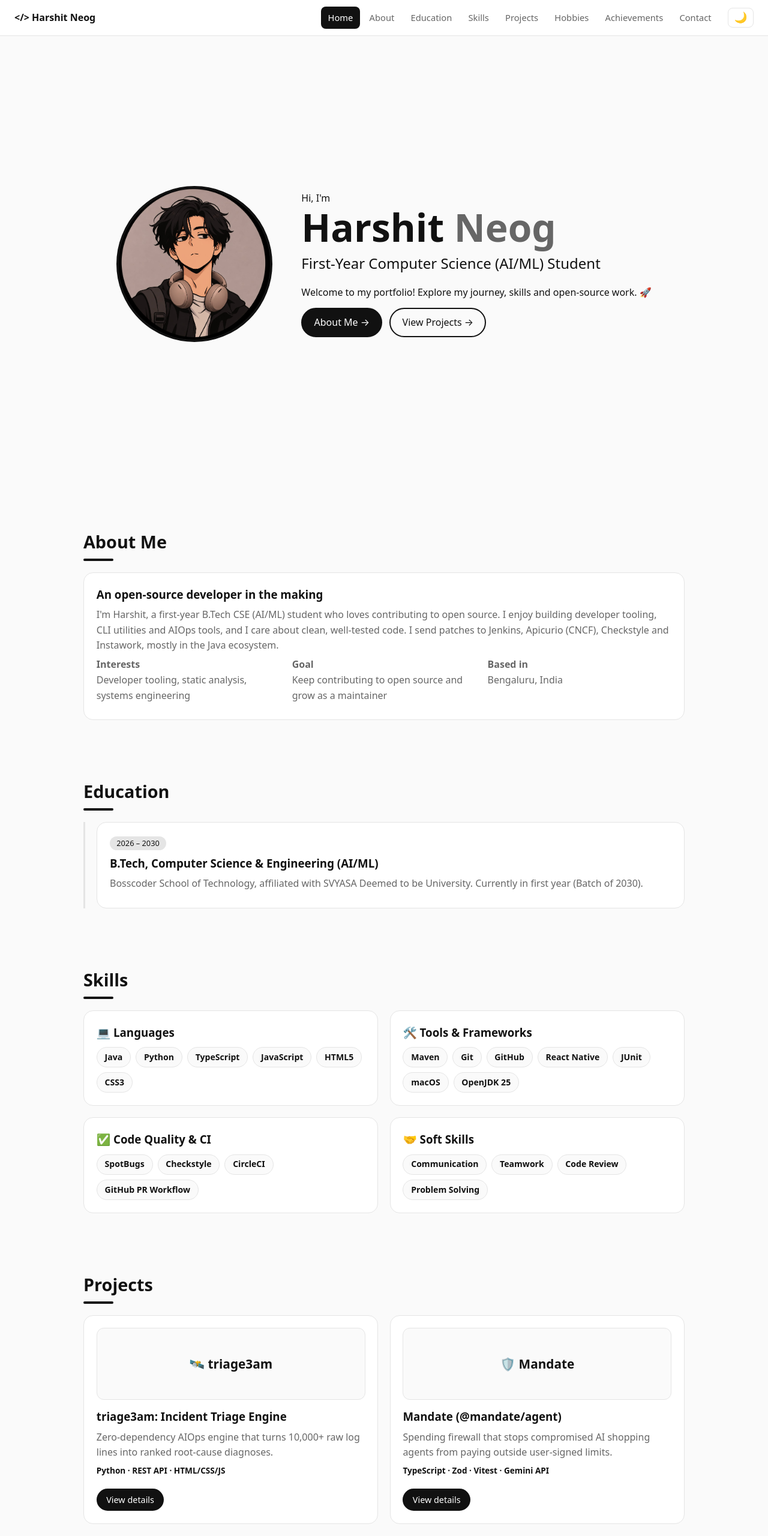
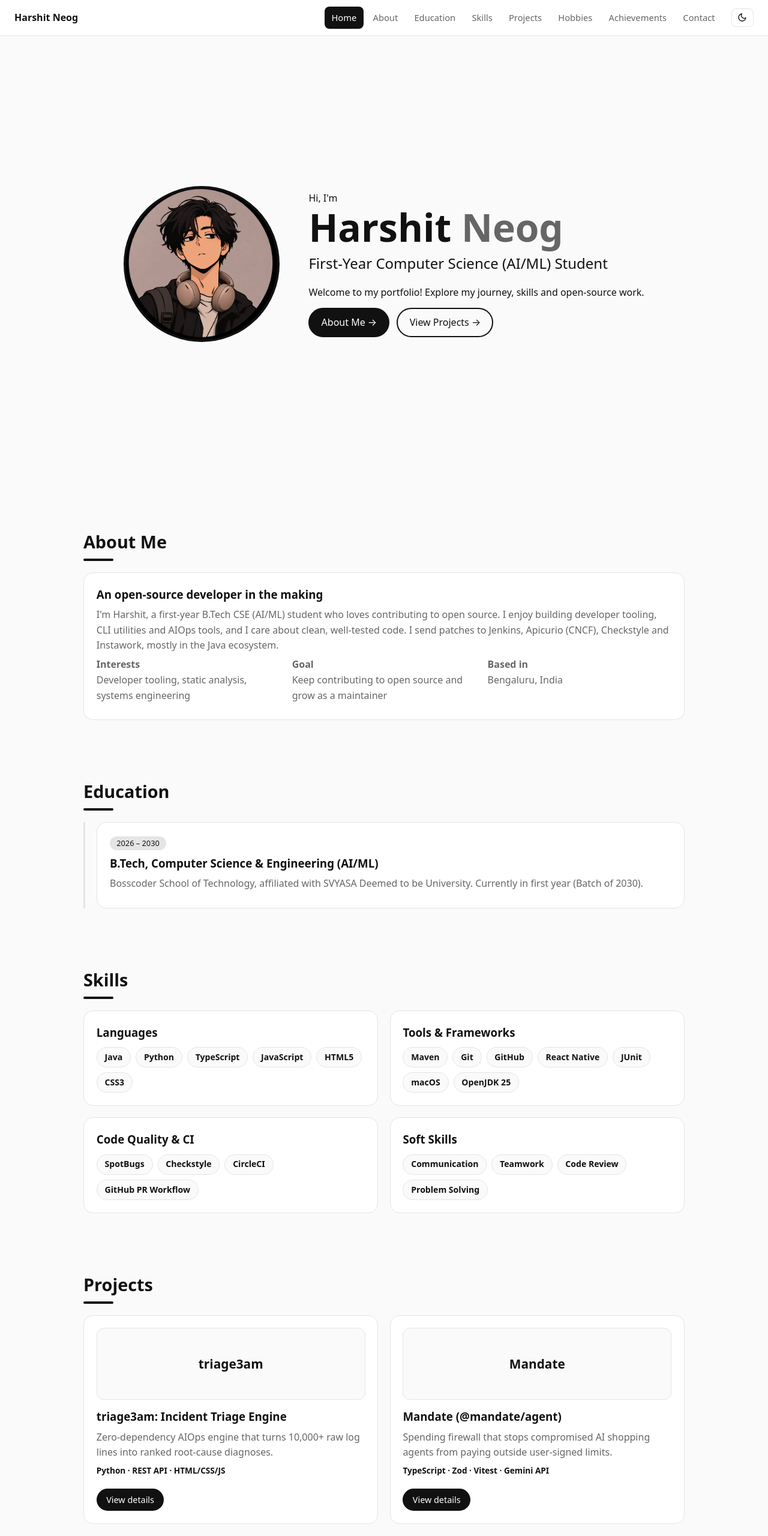
Before and after one commit to Laggy-Ryon/Portofolio, a plain HTML site: page index.html in a window 1280 px wide. Shown: the top 2560 px of the page at 60% size. Drawn offline with Linux system fonts and the light colour scheme.

Commit message:
style: remove emojis and logos across site, theme toggle, and README

```diff
--- a/index.html
+++ b/index.html
@@ -9,14 +9,14 @@
 </head>
 <body>
 <header class="nav">
-  <a href="#home" class="logo">&lt;/&gt; Harshit <span>Neog</span></a>
-  <button id="menuBtn" aria-label="Toggle menu">☰</button>
+  <a href="#home" class="logo">Harshit <span>Neog</span></a>
+  <button id="menuBtn" aria-label="Toggle menu">Menu</button>
   <nav id="menu">
     <a href="#home" class="active">Home</a><a href="#about">About</a><a href="#education">Education</a>
     <a href="#skills">Skills</a><a href="#projects">Projects</a><a href="#hobbies">Hobbies</a>
     <a href="#achievements">Achievements</a><a href="#contact">Contact</a>
   </nav>
-  <button id="themeBtn" aria-label="Switch theme">🌙</button>
+  <button id="themeBtn" aria-label="Switch theme"></button>
 </header>
 
 <main>
@@ -26,7 +26,7 @@
     <p>Hi, I'm</p>
     <h1>Harshit <span>Neog</span></h1>
     <h2>First-Year Computer Science (AI/ML) Student</h2>
-    <p>Welcome to my portfolio! Explore my journey, skills and open-source work. 🚀</p>
+    <p>Welcome to my portfolio! Explore my journey, skills and open-source work.</p>
     <a class="btn" href="#about">About Me →</a>
     <a class="btn ghost" href="#projects">View Projects →</a>
   </div>
@@ -56,10 +56,10 @@
 <section id="skills">
   <h2>Skills</h2>
   <div class="grid2">
-    <div class="card"><h3>💻 Languages</h3><div class="badges"><span>Java</span><span>Python</span><span>TypeScript</span><span>JavaScript</span><span>HTML5</span><span>CSS3</span></div></div>
-    <div class="card"><h3>🛠️ Tools &amp; Frameworks</h3><div class="badges"><span>Maven</span><span>Git</span><span>GitHub</span><span>React Native</span><span>JUnit</span><span>macOS</span><span>OpenJDK 25</span></div></div>
-    <div class="card"><h3>✅ Code Quality &amp; CI</h3><div class="badges"><span>SpotBugs</span><span>Checkstyle</span><span>CircleCI</span><span>GitHub PR Workflow</span></div></div>
-    <div class="card"><h3>🤝 Soft Skills</h3><div class="badges"><span>Communication</span><span>Teamwork</span><span>Code Review</span><span>Problem Solving</span></div></div>
+    <div class="card"><h3>Languages</h3><div class="badges"><span>Java</span><span>Python</span><span>TypeScript</span><span>JavaScript</span><span>HTML5</span><span>CSS3</span></div></div>
+    <div class="card"><h3>Tools &amp; Frameworks</h3><div class="badges"><span>Maven</span><span>Git</span><span>GitHub</span><span>React Native</span><span>JUnit</span><span>macOS</span><span>OpenJDK 25</span></div></div>
+    <div class="card"><h3>Code Quality &amp; CI</h3><div class="badges"><span>SpotBugs</span><span>Checkstyle</span><span>CircleCI</span><span>GitHub PR Workflow</span></div></div>
+    <div class="card"><h3>Soft Skills</h3><div class="badges"><span>Communication</span><span>Teamwork</span><span>Code Review</span><span>Problem Solving</span></div></div>
   </div>
 </section>
 
@@ -67,7 +67,7 @@
   <h2>Projects</h2>
   <div class="grid2">
     <article class="card proj">
-      <div class="shot">🛰️ triage3am</div>
+      <div class="shot">triage3am</div>
       <h3>triage3am: Incident Triage Engine</h3>
       <p>Zero-dependency AIOps engine that turns 10,000+ raw log lines into ranked root-cause diagnoses.</p>
       <p class="tech">Python · REST API · HTML/CSS/JS</p>
@@ -75,7 +75,7 @@
       <div class="details">Drain-inspired template clustering, cascade inference (T0 → T1 → T2), threaded HTTP server, 11 diagnostic runbooks and Slack/Markdown/CSV/JSON exports. <a href="https://github.com/Laggy-Ryon/triage3am" target="_blank" rel="noopener">View on GitHub</a></div>
     </article>
     <article class="card proj">
-      <div class="shot">🛡️ Mandate</div>
+      <div class="shot">Mandate</div>
       <h3>Mandate (@mandate/agent)</h3>
       <p>Spending firewall that stops compromised AI shopping agents from paying outside user-signed limits.</p>
       <p class="tech">TypeScript · Zod · Vitest · Gemini API</p>
@@ -88,9 +88,9 @@
 <section id="hobbies">
   <h2>Hobbies &amp; Interests</h2>
   <div class="grid3">
-    <div class="card center"><div class="ico">💻</div><h3>Open Source</h3><p>Reading codebases and sending patches upstream.</p></div>
-    <div class="card center"><div class="ico">🛠️</div><h3>Building Tools</h3><p>Side projects that solve real developer problems.</p></div>
-    <div class="card center"><div class="ico">🎧</div><h3>Music</h3><p>Headphones on while coding, debugging and reading.</p></div>
+    <div class="card center"><h3>Open Source</h3><p>Reading codebases and sending patches upstream.</p></div>
+    <div class="card center"><h3>Building Tools</h3><p>Side projects that solve real developer problems.</p></div>
+    <div class="card center"><h3>Music</h3><p>Headphones on while coding, debugging and reading.</p></div>
   </div>
 </section>
 
@@ -107,9 +107,9 @@
   <h2>Contact</h2>
   <div class="grid2">
     <div class="card">
-      <p>📧 <a href="mailto:Harshitneog44@gmail.com">Harshitneog44@gmail.com</a></p>
-      <p>💼 <a href="https://www.linkedin.com/in/harshit-neog-b37018418/" target="_blank" rel="noopener">LinkedIn</a></p>
-      <p>🐙 <a href="https://github.com/Laggy-Ryon" target="_blank" rel="noopener">GitHub: Laggy-Ryon</a></p>
+      <p>Email: <a href="mailto:Harshitneog44@gmail.com">Harshitneog44@gmail.com</a></p>
+      <p>LinkedIn: <a href="https://www.linkedin.com/in/harshit-neog-b37018418/" target="_blank" rel="noopener">harshit-neog</a></p>
+      <p>GitHub: <a href="https://github.com/Laggy-Ryon" target="_blank" rel="noopener">Laggy-Ryon</a></p>
     </div>
     <form id="contactForm" class="card" novalidate>
       <label>Name<input id="name" type="text"><small></small></label>
--- a/script.js
+++ b/script.js
@@ -1,6 +1,8 @@
 // Theme
 const root = document.documentElement, themeBtn = document.getElementById('themeBtn');
-function setTheme(t){ root.dataset.theme = t; themeBtn.textContent = t === 'dark' ? '☀️' : '🌙'; try{ localStorage.setItem('theme', t); }catch(e){} }
+const sunIcon = '<svg width="16" height="16" viewBox="0 0 24 24" fill="none" stroke="currentColor" stroke-width="2" stroke-linecap="round" stroke-linejoin="round" aria-hidden="true"><circle cx="12" cy="12" r="5"></circle><line x1="12" y1="1" x2="12" y2="3"></line><line x1="12" y1="21" x2="12" y2="23"></line><line x1="4.22" y1="4.22" x2="5.64" y2="5.64"></line><line x1="18.36" y1="18.36" x2="19.78" y2="19.78"></line><line x1="1" y1="12" x2="3" y2="12"></line><line x1="21" y1="12" x2="23" y2="12"></line><line x1="4.22" y1="19.78" x2="5.64" y2="18.36"></line><line x1="18.36" y1="5.64" x2="19.78" y2="4.22"></line></svg>';
+const moonIcon = '<svg width="16" height="16" viewBox="0 0 24 24" fill="none" stroke="currentColor" stroke-width="2" stroke-linecap="round" stroke-linejoin="round" aria-hidden="true"><path d="M21 12.79A9 9 0 1 1 11.21 3 7 7 0 0 0 21 12.79z"></path></svg>';
+function setTheme(t){ root.dataset.theme = t; themeBtn.innerHTML = t === 'dark' ? sunIcon : moonIcon; try{ localStorage.setItem('theme', t); }catch(e){} }
 let saved = null; try{ saved = localStorage.getItem('theme'); }catch(e){}
 setTheme(saved || (matchMedia('(prefers-color-scheme: dark)').matches ? 'dark' : 'light'));
 themeBtn.onclick = () => setTheme(root.dataset.theme === 'dark' ? 'light' : 'dark');
--- a/style.css
+++ b/style.css
@@ -10,7 +10,7 @@ nav{display:flex;gap:.3rem}
 nav a{padding:.4rem .7rem;border-radius:8px;text-decoration:none;color:var(--muted);font-size:.92rem}
 nav a:hover,nav a.active{background:var(--accent);color:var(--on-accent)}
 #menuBtn{display:none}
-.nav button{background:none;border:1px solid var(--line);color:var(--text);border-radius:8px;padding:.3rem .6rem;cursor:pointer;font-size:1.1rem}
+.nav button{background:none;border:1px solid var(--line);color:var(--text);border-radius:8px;padding:.4rem .6rem;cursor:pointer;font-size:.9rem;display:inline-flex;align-items:center;justify-content:center;line-height:1}
 section{max-width:1050px;margin:0 auto;padding:5rem 1.5rem 1rem}
 section>h2{font-size:1.8rem;margin-bottom:1.2rem}
 section>h2::after{content:"";display:block;width:50px;height:4px;background:var(--accent);border-radius:4px;margin-top:.3rem}
```
Also changed, not shown: 1 other file.
